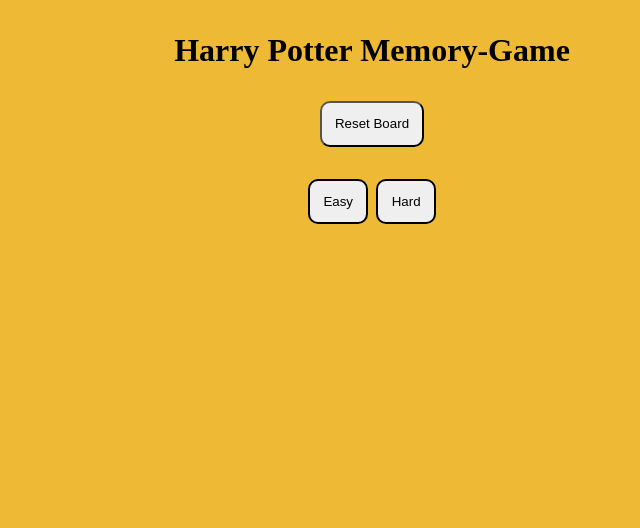
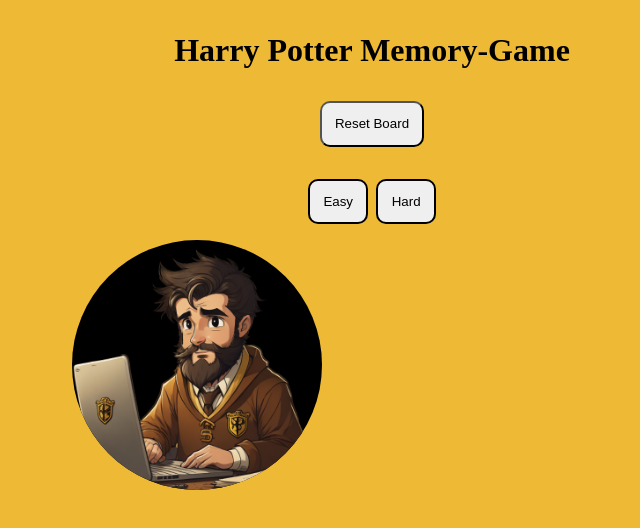
Before and after one commit to kikiou1991/HP_memoryGame, a React (Create React App) app in the folder hp-memory-game/: page / in a window 1280 px wide. Shown: the top 528 px of the page, without its empty margins (268-908 px from the left). Built offline with nearby package versions, Linux system fonts and the light colour scheme.

Commit message:
added greeting image
added extra image to show when visiting the main page...current issue is to make it disappear when the buttons are clicked...will fix later tonight

```diff
--- a/hp-memory-game/src/App.js
+++ b/hp-memory-game/src/App.js
@@ -10,6 +10,7 @@
   const [prev, setPrev] = useState(-1);
   const [difficulty, setDifficulty] = useState("Empty");
   const [matchedPairs, setMatchedPairs] = useState(0);
+  const [isActive, setIsActive] = useState(false);
 
   useEffect(() => {
     const cardsByDifficulty = {
@@ -59,14 +60,12 @@
       items[prev].stat = 'correct';
       setItems([...items]);
       setPrev(-1);
-      const newMatchedPairs = matchedPairs + 1; // Increment pairs by one each time
+      const newMatchedPairs = matchedPairs + 1;
       setMatchedPairs(newMatchedPairs);
-      console.log("Matched Pairs:", newMatchedPairs);
-      if (newMatchedPairs === items.length / 2) { /* check if all pairs are matched if yes reset the board*/
+      if (newMatchedPairs === items.length / 2) {
         resetBoard();
         setMatchedPairs(0);
       }
-
     } else {
       items[current].stat = 'wrong';
       items[prev].stat = 'wrong';
@@ -90,7 +89,6 @@
       check(id);
       setFlippedCount(0);
     }
-
   }
 
   function resetBoard() {
@@ -98,23 +96,27 @@
       item.stat = '';
     });
     setDifficulty('Empty');
+    setIsActive(false);
   }
+
   return (
     <div className="App">
       <div>
         <h1>Harry Potter Memory-Game</h1>
-
       </div>
       <div className="holder">
         <div className="reset-button">
           <ResetButton onReset={resetBoard} />
         </div>
         <div className="diff-style">
-          <Levels onChangeDifficulty={setDifficulty} />
+          <Levels onChangeDifficulty={setDifficulty} isActive={isActive} setIsActive={setIsActive} />
         </div>
         <div className="container">
-          <Cards items={items} difficulty={difficulty} handleClick={check} />
+          {/* <Cards items={items} difficulty={difficulty} handleClick={handleClick} /> */}
+          {isActive ? <Cards items={items} difficulty={difficulty} handleClick={handleClick} /> : null}
+          {!isActive && <img className='wizard' src="images/wizard.png" alt="wizard" />}
         </div>
+
       </div>
     </div>
   );
--- a/hp-memory-game/src/components/cards.js
+++ b/hp-memory-game/src/components/cards.js
@@ -1,13 +1,9 @@
-
 import Card from './card';
+import React from 'react';
 
 
-function Cards({ items, difficulty, handleClick }) {
-
-
+const Cards = ({ items, difficulty, handleClick }) => {
     return (
-        <div className="holder">
-
         <div className="container">
             {items
                 .slice(0, difficulty === 'Easy' ? 12 : items.length)
@@ -15,8 +11,6 @@
                     <Card key={index} item={item} id={index} handleClick={handleClick} />
                 ))}
         </div>
-        </div>
     );
-}
-
+};
 export default Cards;
--- a/hp-memory-game/src/components/levels.js
+++ b/hp-memory-game/src/components/levels.js
@@ -1,10 +1,14 @@
 import React from 'react';
 
-const Levels = ({ onChangeDifficulty }) => {
+const Levels = ({ onChangeDifficulty, setIsActive, isActive }) => {
     const setDifficulty = [
         { title: 'Easy' },
         { title: 'Hard' },
     ];
+
+    const handleButtonClick = (title) => {
+        onChangeDifficulty(title);
+    };
 
     return (
         <>
@@ -12,7 +16,7 @@
                 <button
                     key={index}
                     className="diff-button"
-                    onClick={() => onChangeDifficulty(link.title)}
+                    onClick={() => handleButtonClick(link.title)}
                 >
                     {link.title}
                 </button>
--- a/hp-memory-game/src/index.css
+++ b/hp-memory-game/src/index.css
@@ -121,3 +121,12 @@
         height: 100px;
     }
 }
+.wizard {
+    width: 250px;
+    height: 250px;
+    position: relative;
+    place-self: center;
+    background: black;
+    border-radius: 50%
+
+}
```
Also changed, not shown: hp-memory-game/public/images/wizard.png (added). Lines whose indentation alone changed are shown as unchanged.
